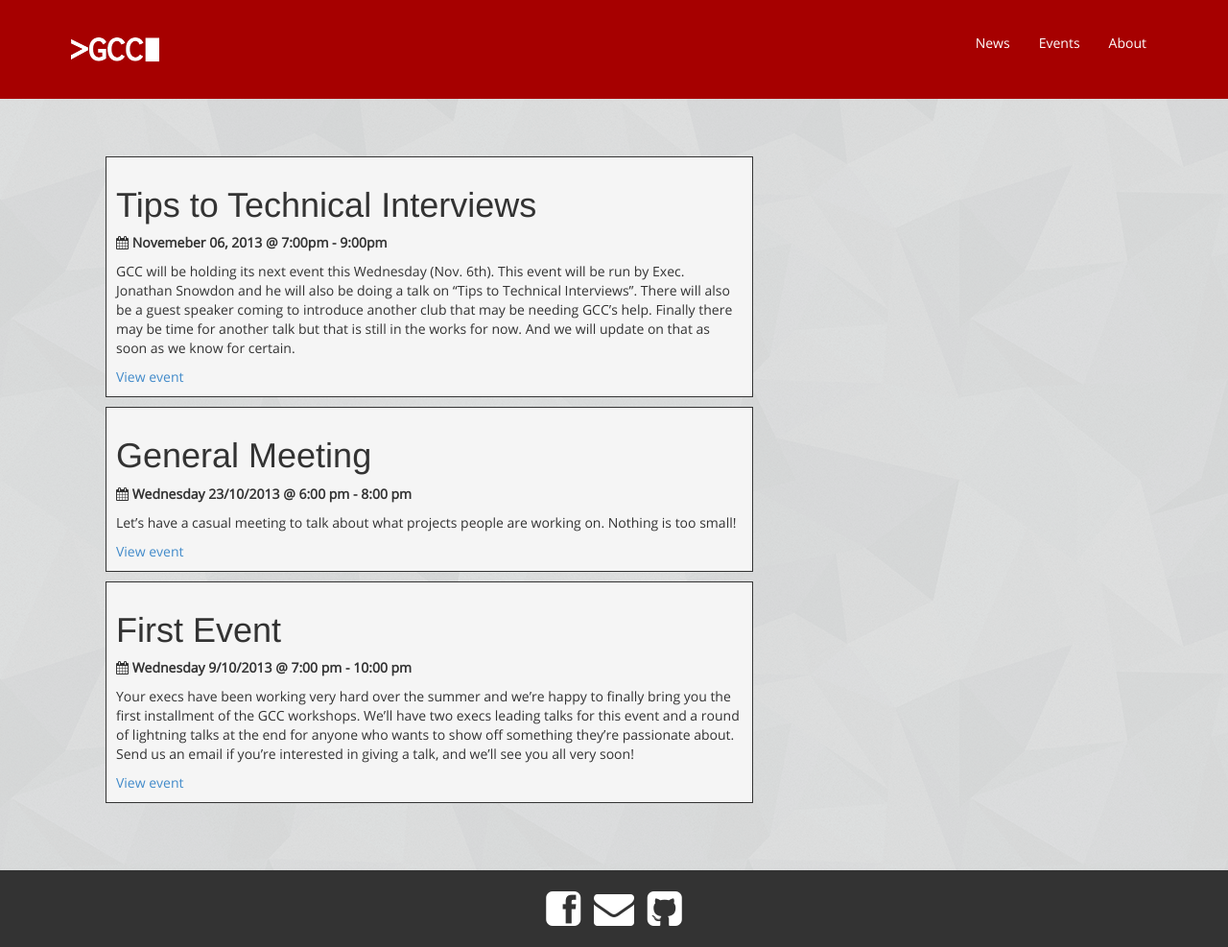
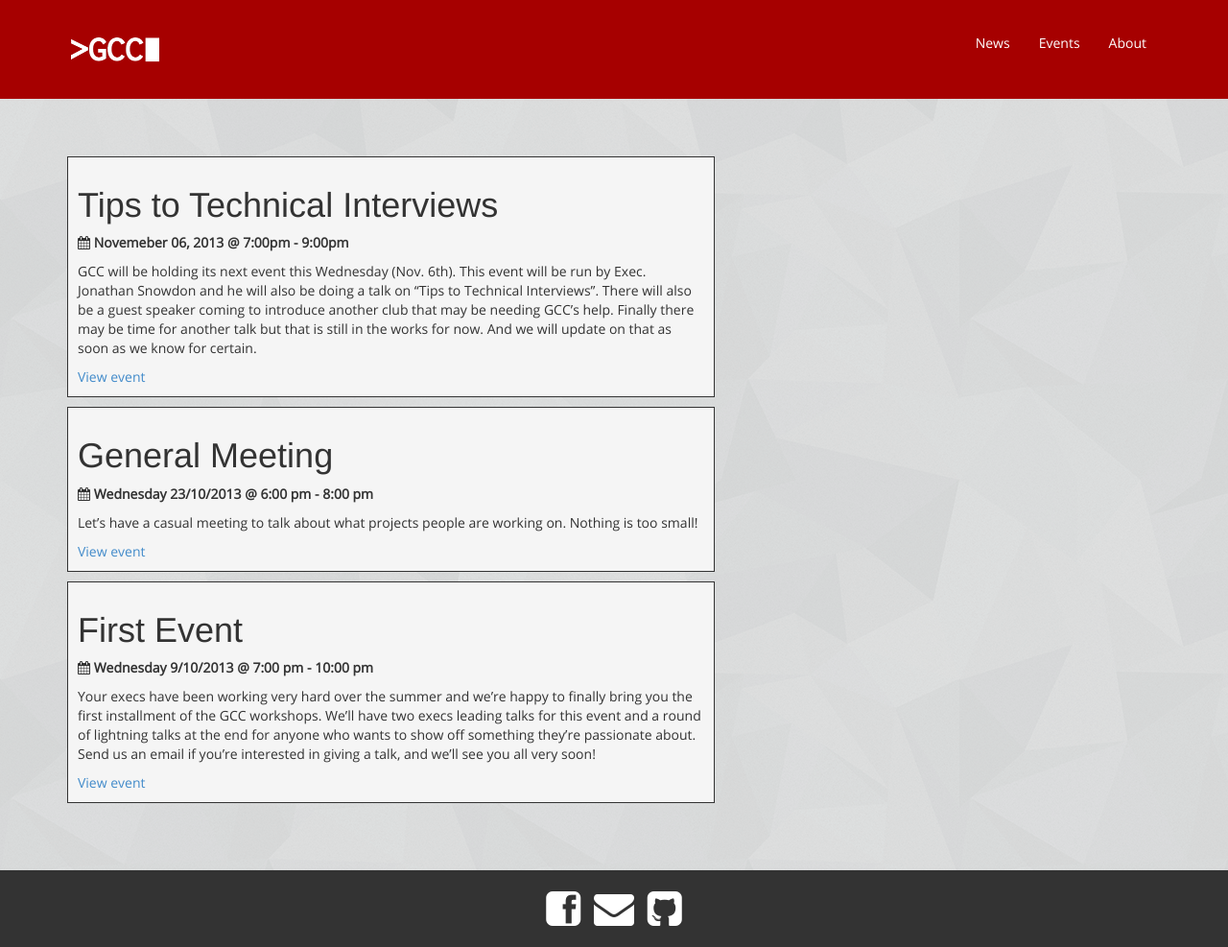
Before and after one commit to GuelphCodingCommunity/guelphcodingcommunity.github.io, a Jekyll site: the page built from events.html, in a window 1280 px wide. Shown: the whole page at 96% size. Built offline with Jekyll 4.4.1, drawn with Linux system fonts in a browser that asks for light colours; Markdown is read by kramdown in place of the engine named in the settings.

Commit message:
Fix event positioning in list

```diff
--- a/css/main.css
+++ b/css/main.css
@@ -87,6 +87,7 @@ body {
 }
 #Events ul {
   list-style-type: none;
+  padding: 0px;
 }
 #Events .event {
   max-width: 675px;
--- a/events.html
+++ b/events.html
@@ -2,7 +2,6 @@
 layout: default
 title: Events
 ---
-<div id="Content">
 <div id="Events" class="container">
   <ul>
     {% for post in site.categories.events %}
@@ -15,4 +14,3 @@ title: Events
     {% endfor %}
   </ul>
 </div>
-</div>
--- a/less/main.less
+++ b/less/main.less
@@ -136,6 +136,7 @@ body {
 #Events {
   ul {
     list-style-type: none;
+    padding: 0px;
   }
   .event {
     max-width: @contentMaxWidth;
```
Lines whose indentation alone changed are shown as unchanged.
